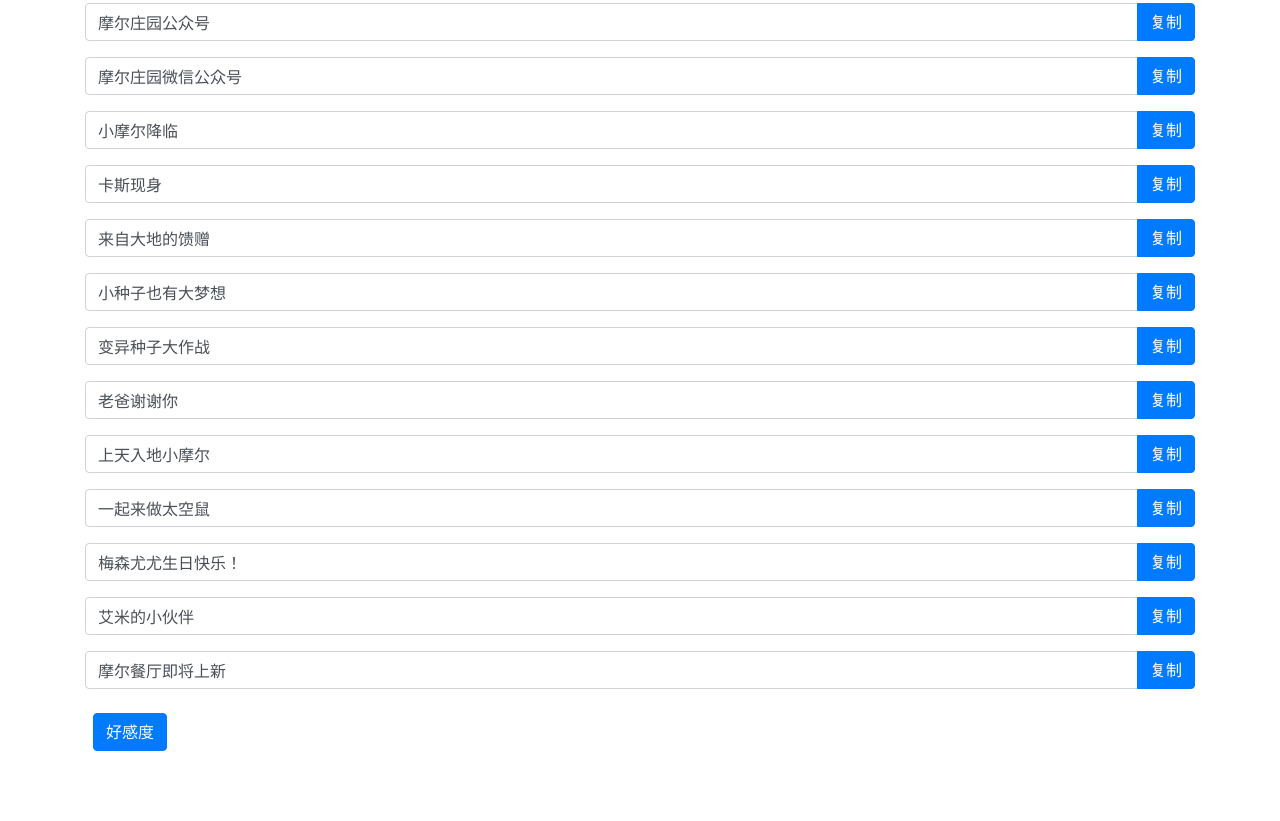
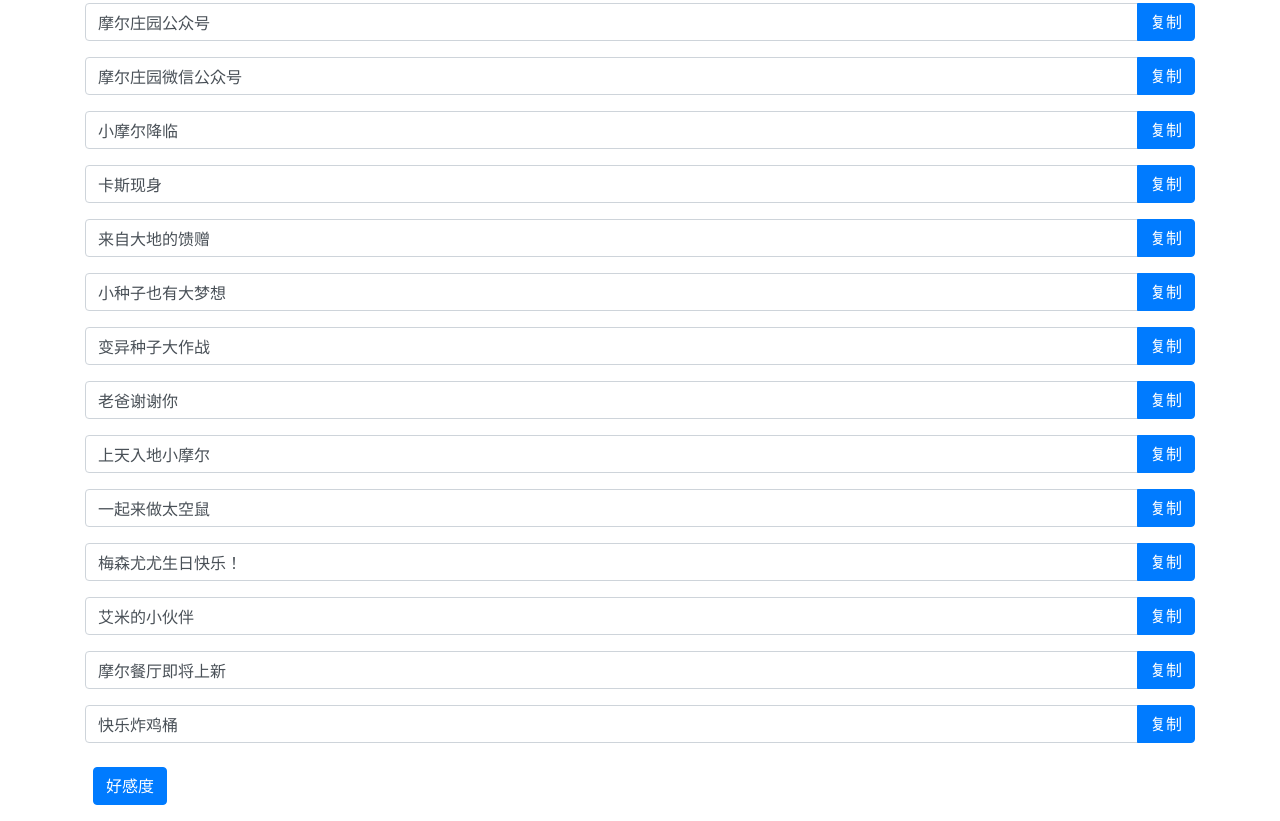
Before and after one commit to euukey/mole, a plain HTML site: page index.html in a window 1280 px wide. Shown: the part 1087-1908 px from the top of the page. Before the commit the page ends 1854 px from the top, so only its background shows below. Drawn offline with nearby package versions, Linux system fonts and the light colour scheme.

Commit message:
Update index.html

```diff
--- a/index.html
+++ b/index.html
@@ -37,7 +37,7 @@
         <h1 class="text-center m-2">神奇密码</h1>
         <!-- <h4 class="text-primary">6.1</h4> -->
         <div class="text-left">
-            <small style="color:rgb(180, 180, 180)!important;"><strong>更新时间：</strong>2021.6.25</small>
+            <small style="color:rgb(180, 180, 180)!important;"><strong>更新时间：</strong>2021.6.26</small>
             <div class="mb-3">
                 <small style="color:rgb(180, 180, 180)!important;"><strong>兑换方法：</strong>游戏右上角 活动-福利-神奇代码</small>
             </div>
@@ -288,6 +288,14 @@
                 </div>
             </div>
 
+            <div class="input-group mb-3">
+                <input type="text" id="code-32" class="form-control" value="快乐炸鸡桶">
+                <div class="input-group-append">
+                    <button class="btn btn-primary copy" type="submit" data-clipboard-target="#code-32"
+                        onclick="copy1()">复制</button>
+                </div>
+            </div>
+
 
 
 
```
